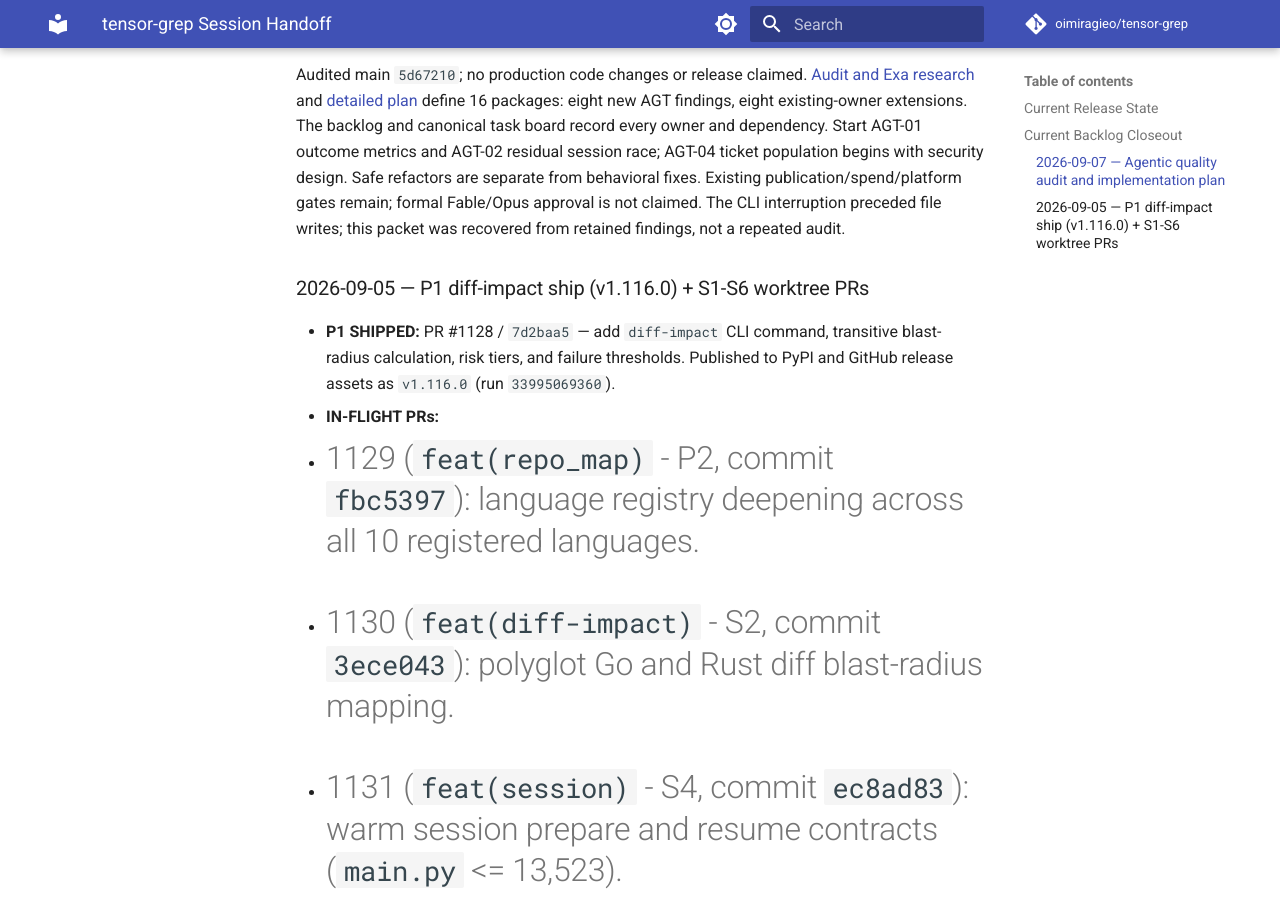
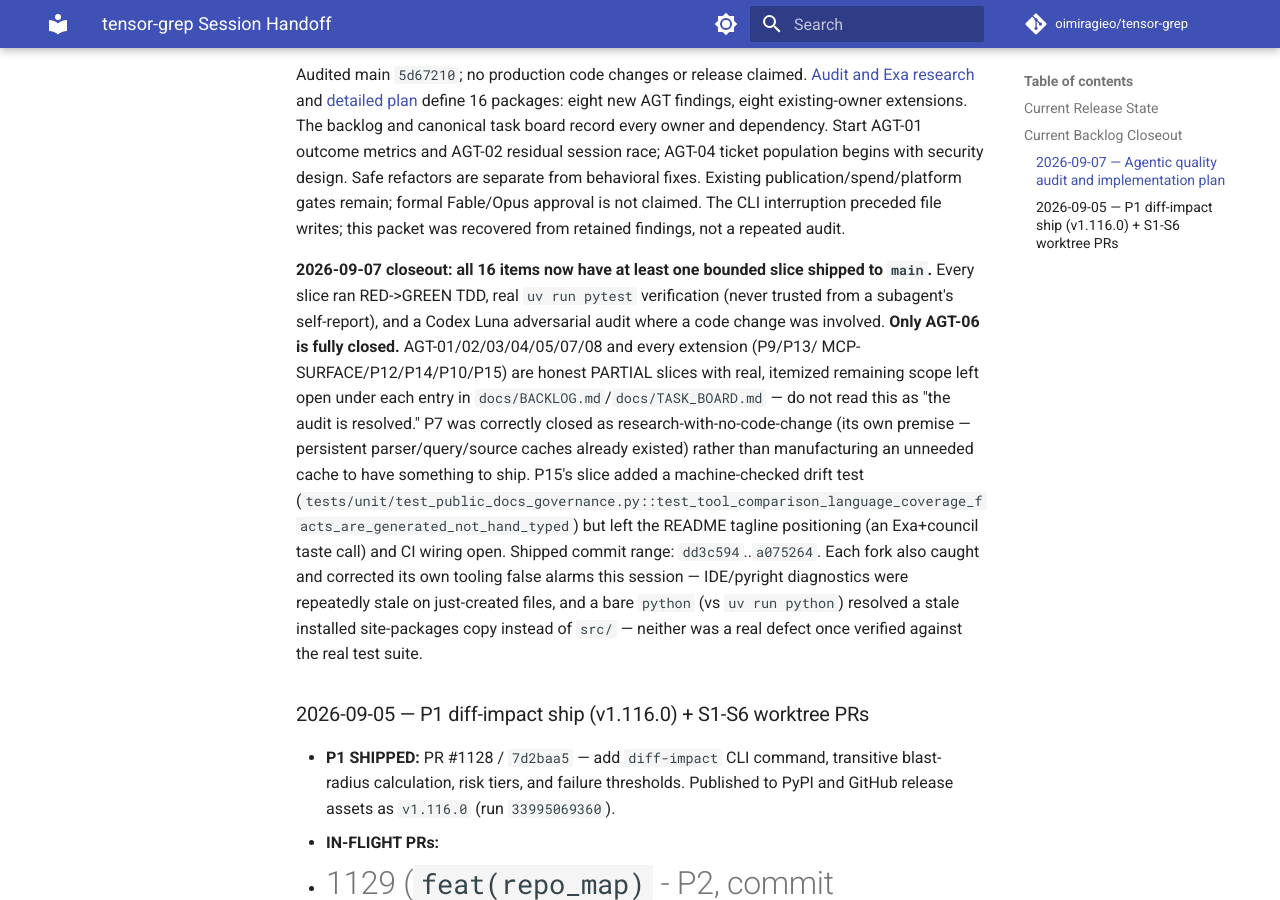
Before and after one commit to oimiragieo/tensor-grep, an MkDocs documentation site: the page built from docs/SESSION_HANDOFF.md, in a window 1280 px wide and 900 px high, scrolled down 611 px. Built offline with MkDocs 1.6.1 and Material for MkDocs 9.7.7, drawn with Linux system fonts in a browser that asks for light colours; comment, search, counter and statistics services are not loaded.

Commit message:
docs(backlog): backfill P15 SHA, close out the 16-item agentic-quality campaign
Cite a075264 in P15's progress note. Record in SESSION_HANDOFF.md that all 16 items from the
2026-09-07 audit (8 AGT + 8 extensions) now have at least one bounded, TDD-verified slice
shipped to main -- honestly, as PARTIAL for all but AGT-06 (fully closed) and P7 (correctly
closed as research-no-code). Real remaining scope stays open per-item in BACKLOG.md/
TASK_BOARD.md; this is not a claim the audit is resolved.

Co-Authored-By: Claude Sonnet 5 <noreply@anthropic.com>
Claude-Session: https://claude.ai/code/session_01WqGN9azYYd4Kvoqyv2MqwT

```diff
--- a/docs/SESSION_HANDOFF.md
+++ b/docs/SESSION_HANDOFF.md
@@ -16,6 +16,22 @@ Canonical status index version: 2026-09-07.1
 ### 2026-09-07 — Agentic quality audit and implementation plan
 
 Audited main `5d67210`; no production code changes or release claimed. [Audit and Exa research](audits/2026-09-07-agentic-quality-audit.md) and [detailed plan](plans/2026-09-07-agentic-quality-simplification.md) define 16 packages: eight new AGT findings, eight existing-owner extensions. The backlog and canonical task board record every owner and dependency. Start AGT-01 outcome metrics and AGT-02 residual session race; AGT-04 ticket population begins with security design. Safe refactors are separate from behavioral fixes. Existing publication/spend/platform gates remain; formal Fable/Opus approval is not claimed. The CLI interruption preceded file writes; this packet was recovered from retained findings, not a repeated audit.
+
+**2026-09-07 closeout: all 16 items now have at least one bounded slice shipped to `main`.**
+Every slice ran RED->GREEN TDD, real `uv run pytest` verification (never trusted from a
+subagent's self-report), and a Codex Luna adversarial audit where a code change was involved.
+**Only AGT-06 is fully closed.** AGT-01/02/03/04/05/07/08 and every extension (P9/P13/
+MCP-SURFACE/P12/P14/P10/P15) are honest PARTIAL slices with real, itemized remaining scope
+left open under each entry in `docs/BACKLOG.md`/`docs/TASK_BOARD.md` — do not read this as
+"the audit is resolved." P7 was correctly closed as research-with-no-code-change (its own
+premise — persistent parser/query/source caches already existed) rather than manufacturing an
+unneeded cache to have something to ship. P15's slice added a machine-checked drift test
+(`tests/unit/test_public_docs_governance.py::test_tool_comparison_language_coverage_facts_are_generated_not_hand_typed`)
+but left the README tagline positioning (an Exa+council taste call) and CI wiring open.
+Shipped commit range: `dd3c594`..`a075264`. Each fork also caught and corrected its own tooling
+false alarms this session — IDE/pyright diagnostics were repeatedly stale on just-created files,
+and a bare `python` (vs `uv run python`) resolved a stale installed site-packages copy instead
+of `src/` — neither was a real defect once verified against the real test suite.
 
 ### 2026-09-05 — P1 diff-impact ship (v1.116.0) + S1-S6 worktree PRs
 
```
Also changed, not shown: docs/BACKLOG.md (+1 -1 lines).
